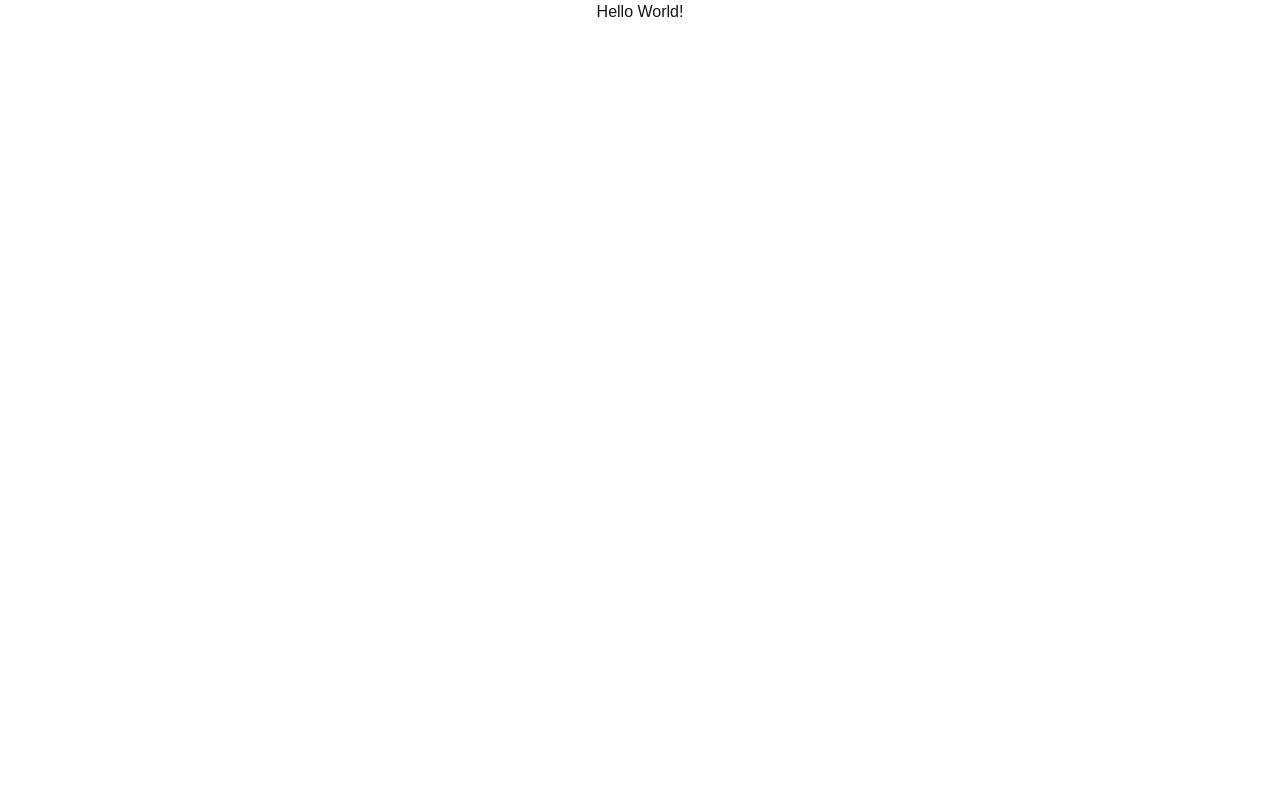
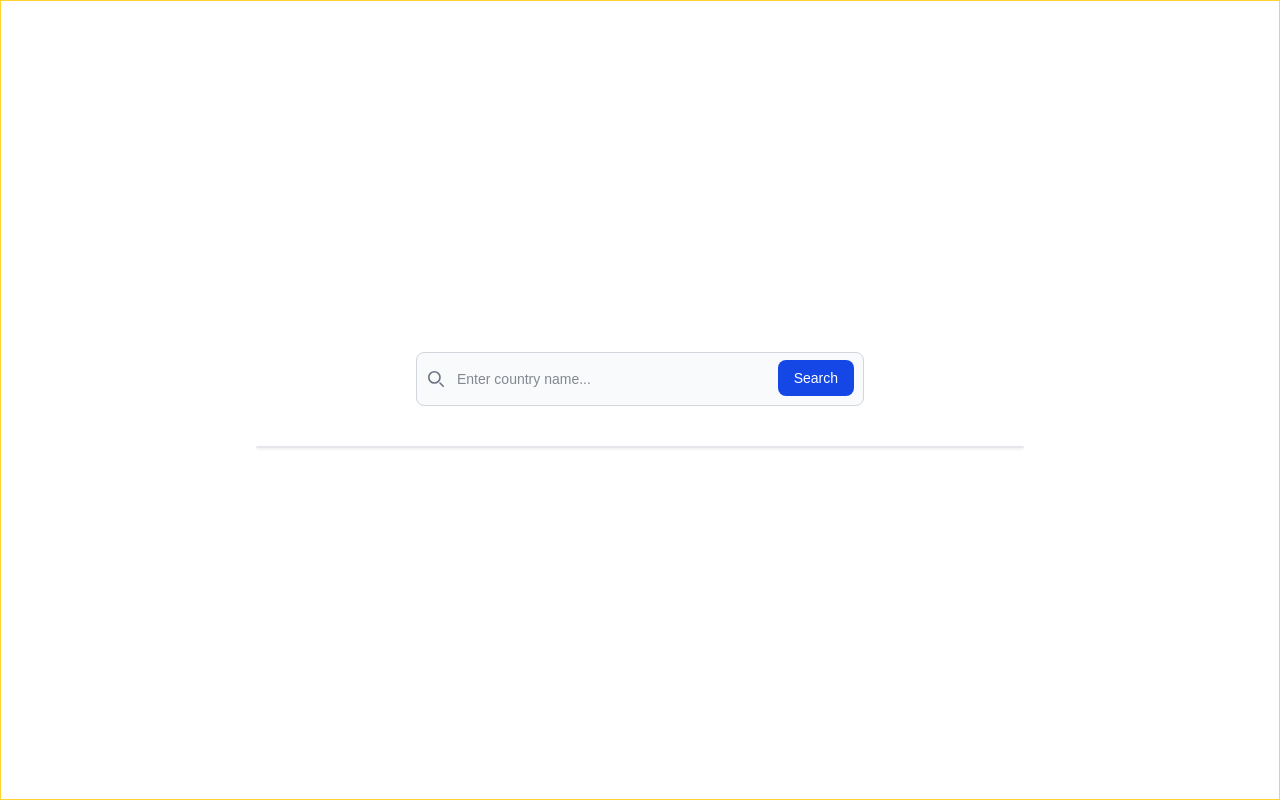
Before and after one commit to JRsssssss/weatherforecast, a Next.js app in the folder weatherforecast/: page / in a window 1280 px wide. Built offline with nearby package versions, Linux system fonts and the light colour scheme; no server answers.

Commit message:
update the card information
-install weather react icon
-update interface

```diff
--- a/weatherforecast/package.json
+++ b/weatherforecast/package.json
@@ -15,7 +15,8 @@
     "next": "15.3.1",
     "react": "^19.0.0",
     "react-dom": "^19.0.0",
-    "react-icons": "^5.5.0"
+    "react-icons": "^5.5.0",
+    "weather-icons-react": "^1.2.0"
   },
   "devDependencies": {
     "@capacitor/cli": "^7.2.0",
--- a/weatherforecast/src/app/interface/weather.ts
+++ b/weatherforecast/src/app/interface/weather.ts
@@ -13,6 +13,12 @@ export interface weatherData{
             night: number,
         },
         speed: number,
+        temp:{
+            day: number,
+            eve: number,
+            morn: number,
+            night: number
+        },
         weather: Array<{
             description: string,
         }>
--- a/weatherforecast/src/app/page.tsx
+++ b/weatherforecast/src/app/page.tsx
@@ -1,34 +1,26 @@
+/* eslint-disable @typescript-eslint/no-unused-vars */
 'use client';
 
 import React, { useEffect, useState } from "react";
 import { weatherData } from "./interface/weather";
-
+import Card from "@/card/page";
 export default function Home() {
-  const [data, setData] = useState<weatherData | null>(null);
-
-  useEffect(() => {
-    async function fetchData() {
-      try {
-        const response = await fetch(`http://api.openweathermap.org/data/2.5/forecast/daily?q=Bangkok&appid=${process.env.NEXT_PUBLIC_WEATHER_KEY}`);
-        const result = await response.json();
-        console.log(result);
-        setData(result);
-      } catch (error) {
-        console.error(error);
-      }
-    }
-
-    fetchData();
-  }, []);
-
   return (
-    <div className="items-center justify-items-center min-h-screen">
-      <h1>Hello World!</h1>
-      {data&&(
-        <div>
-          <h3>{data.city.name}</h3>
-        </div>
-      )}
+    // delete the border of the first div
+    <div className="items-center content-center min-h-screen border border-amber-300">
+      <form className="max-w-md mx-auto mb-10">
+          <label className="mb-2 text-sm font-medium text-gray-900 sr-only dark:text-white">Search</label>
+          <div className="relative">
+              <div className="absolute inset-y-0 start-0 flex items-center ps-3 pointer-events-none">
+                  <svg className="w-4 h-4 text-gray-500 dark:text-gray-400" aria-hidden="true" xmlns="http://www.w3.org/2000/svg" fill="none" viewBox="0 0 20 20">
+                      <path stroke="currentColor" strokeLinecap="round" strokeLinejoin="round" strokeWidth="2" d="m19 19-4-4m0-7A7 7 0 1 1 1 8a7 7 0 0 1 14 0Z"/>
+                  </svg>
+              </div>
+              <input type="search" id="default-search" className="block w-full p-4 ps-10 text-sm text-gray-900 border border-gray-300 rounded-lg bg-gray-50 focus:ring-blue-500 focus:border-blue-500 dark:bg-gray-700 dark:border-gray-600 dark:placeholder-gray-400 dark:text-white dark:focus:ring-blue-500 dark:focus:border-blue-500" placeholder="Enter country name..." required />
+              <button type="submit" className="text-white absolute end-2.5 bottom-2.5 bg-blue-700 hover:bg-blue-800 focus:ring-4 focus:outline-none focus:ring-blue-300 font-medium rounded-lg text-sm px-4 py-2 dark:bg-blue-600 dark:hover:bg-blue-700 dark:focus:ring-blue-800">Search</button>
+          </div>
+      </form>
+      <Card></Card>
     </div>
   );
 }
--- /dev/null
+++ b/weatherforecast/src/card/page.tsx
@@ -0,0 +1,55 @@
+/* eslint-disable @typescript-eslint/no-unused-vars */
+import { weatherData } from '@/app/interface/weather';
+import React, { useEffect, useState } from 'react'
+import { WiNightAltRain } from 'react-icons/wi';
+export default function Card() {
+  const [data, setData] = useState<weatherData | null>(null);
+  const [namePlace, setNamePlace] = useState('Bangkok');
+  const [locationError, setLocationError] = useState<string | null>(null);
+  useEffect(() => {
+    if (!navigator.geolocation) {
+      setLocationError("Geolocation is not supported by your browser");
+      return;
+    }
+    navigator.geolocation.getCurrentPosition(
+        async (position) => {
+            const { latitude, longitude } = position.coords;
+
+            try {
+                const response = await fetch(`https://api.openweathermap.org/data/2.5/forecast/daily?lat=${latitude}&lon=${longitude}&cnt=16&appid=${process.env.NEXT_PUBLIC_WEATHER_KEY}&units=metric`);
+                const result = await response.json();
+                console.log(result);
+                setData(result);
+            } catch (error) {
+                console.error("Failed to fetch weather data:", error);
+                setLocationError("Failed to fetch weather data");
+            }
+        },
+        (error) => {
+            console.error("Error getting location:", error);
+            setLocationError("Permission denied or failed to get location");
+        }
+        );
+  }, []);
+
+  return (
+    // delete the border
+    <div className='flex rounded-lg border border-gray-200 shadow-sm max-w-3xl mx-auto justify-center'>
+        {data&&(
+        // delete the border
+        <div className='flex flex-col border'>
+          <div className='flex flex-col border'>
+            <WiNightAltRain size={48} color='#000'/>
+            <h3>{data.city.name}</h3>
+            <h3>{data.list[0].weather[0].description}</h3>
+            <h3>{data.list[0].temp.day} celcius</h3>
+            <h3>feel likes {data.list[0].feels_like.day} celcius</h3>
+          </div>
+          <div className='flex'>
+            <h3>Test</h3>
+          </div>
+        </div>
+      )}
+    </div>
+  )
+}
```
Also changed, not shown: 1 other file (tests, documents, lock files or other folders).
